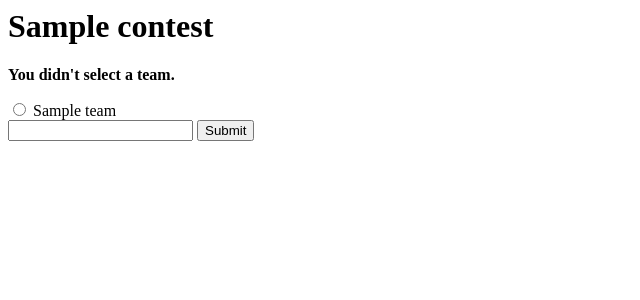
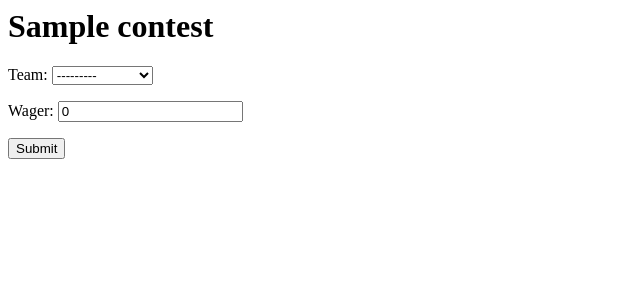
Before and after one commit to ryanmoore/cfb-pickem, a Django app: page /pickem/select/1/ in a window 1280 px wide. Shown: the top 300 px of the page, without its empty margins (0-640 px from the left). Run offline with Django 3.2, Linux system fonts and the light colour scheme; tables that the repository leaves empty hold one stand-in row (values such as "Sample post").

Commit message:
Changed over to django form for selection. Shorter code.

```diff
--- a/pickem/templates/pickem/select.html
+++ b/pickem/templates/pickem/select.html
@@ -1,12 +1,7 @@
 <h1>{{ contest.name }}</h1>
 
 {% if error_message %}<p><strong>{{ error_message }}</strong></p>{% endif %}
-<form action="{% url 'pickem:select' contest.id %}" method="post">
-{% csrf_token %}
-{% for team in contest.team_set.all %}
-    <input type="radio" name="team" id="team{{ forloop.counter }}" value="{{ team.id }}" />
-    <label for="team{{ forloop.counter }}">{{ team.name }}</label><br />
-{% endfor %}
-<input type="number" name="wager" value="Wager">
+<form action="{% url 'pickem:select' contest.id %}" method="post">{% csrf_token %}
+{{ form.as_p }}
 <input type="submit" value="Submit"/>
 </form>
--- a/pickem/views.py
+++ b/pickem/views.py
@@ -3,6 +3,7 @@ from django.http import HttpResponseRedirect
 from pickem.models import Contest, Selection, Team
 from django.views import generic
 from django.core.urlresolvers import reverse
+from django import forms
 
 import logging
 logger = logging.getLogger(__name__)
@@ -18,22 +19,32 @@ class ContestView(generic.DetailView):
     model = Contest
     template_name = 'pickem/bowl.html'
 
+class SelectionForm(forms.ModelForm):
+    def __init__(self, contest, *args, **kwargs):
+        super(SelectionForm, self).__init__(*args, **kwargs)
+        self.fields['team'].queryset = contest.team_set.all()
+    class Meta:
+        model = Selection
+        fields = ['team', 'wager']
+
 def select(request, contest_id):
     contest = get_object_or_404(Contest, pk=contest_id)
-    try_again_page = 'pickem/select.html'
-    try:
-        selected_team = contest.team_set.get(pk=request.POST['team'])
-    except(KeyError, Team.DoesNotExist):
-        #redisplay selection page
-        return render(request, try_again_page, {
-                      'contest':contest,
-                      'error_message':'You didn\'t select a team.'})
-    wager = request.POST['wager']
-    if not wager:
-        return render(request, try_again_page, {
-                      'contest':contest,
-                      'error_message':'You didn\'t place a wager.'})
-    logger.debug('wager: {}'.format(wager))
+    queryset = contest.team_set.all()
+    if request.method == 'POST':
+        form = SelectionForm(contest, request.POST)
+        if form.is_valid():
+            selected_team = form.cleaned_data['team']
+            wager = form.cleaned_data['wager']
+            update_selection_or_create(contest, selected_team, wager)
+            return HttpResponseRedirect(reverse('pickem:contest', args=(contest.id,)))
+    else:
+        form = SelectionForm(contest)
+    return render(request, 'pickem/select.html', {
+        'contest':contest,
+        'form':form,
+    })
+
+def update_selection_or_create(contest, selected_team, wager):
     try:
         selection = Selection.objects.get(contest=contest)
         selection.team = selected_team
@@ -41,4 +52,3 @@ def select(request, contest_id):
     except(Selection.DoesNotExist):
         selection = Selection(contest=contest, team=selected_team, wager=wager)
     selection.save()
-    return HttpResponseRedirect(reverse('pickem:contest', args=(contest.id,)))
```
